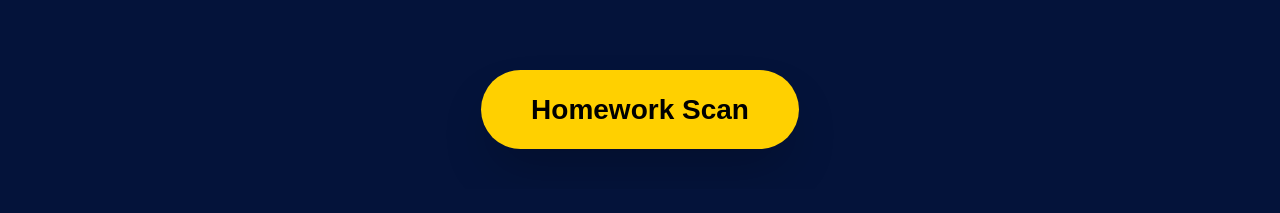
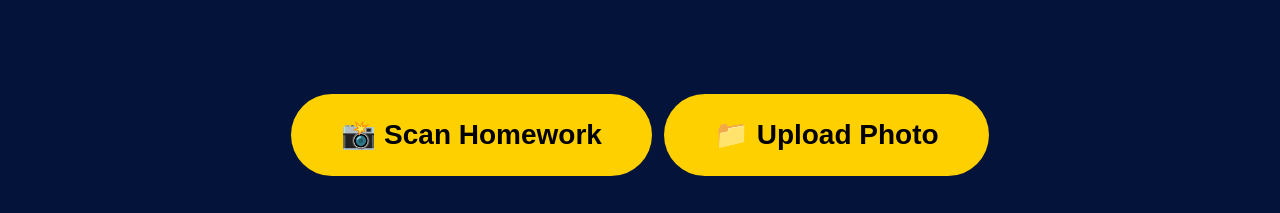
Before and after one commit to kamalsolimanahmed-ui/homework-helper, a Next.js app: page / in a window 1280 px wide. Shown: the part 802-1015 px from the top of the page. Before the commit the page ends 991 px from the top, so only its background shows below. Built offline with nearby package versions, Linux system fonts and the light colour scheme.

Commit message:
Fix camera scan flow (getUserMedia + HTTPS ready)

```diff
--- a/components/ScanButton.jsx
+++ b/components/ScanButton.jsx
@@ -1,78 +1,65 @@
-import { useRef, useState } from "react";
-import { useRouter } from "next/router";
+import { useRef, useState, useEffect, useCallback } from "react";
 
 export default function ScanButton() {
   const inputRef = useRef(null);
+  const videoRef = useRef(null);
+  const canvasRef = useRef(null);
+  const streamRef = useRef(null);
+  const processingRef = useRef(false);
+
   const [loading, setLoading] = useState(false);
-  const router = useRouter();
+  const [cameraOpen, setCameraOpen] = useState(false);
+  const [isMobile, setIsMobile] = useState(false);
+  const [statusText, setStatusText] = useState("");
+  const [cameraReady, setCameraReady] = useState(false);
 
-  function openFileInput() {
-    if (inputRef.current) {
-      // CRITICAL: Reset input value so same file can be selected twice
-      inputRef.current.value = "";
-      inputRef.current.click();
+  // Detect mobile
+  useEffect(() => {
+    const mobile = /Android|webOS|iPhone|iPad|iPod|BlackBerry|IEMobile|Opera Mini/i.test(
+      navigator.userAgent
+    );
+    setIsMobile(mobile);
+  }, []);
+
+  // Cleanup on unmount
+  useEffect(() => {
+    return () => {
+      stopCamera();
+    };
+  }, []);
+
+  // Stop camera helper
+  const stopCamera = useCallback(() => {
+    if (streamRef.current) {
+      streamRef.current.getTracks().forEach((track) => track.stop());
+      streamRef.current = null;
     }
-  }
+    setCameraReady(false);
+  }, []);
 
-  async function handleFileSelected(e) {
+  // ============ PROCESS FILE ============
+  const processFile = useCallback(async (fileOrBlob) => {
+    if (processingRef.current) {
+      console.log("⚠️ Already processing");
+      return;
+    }
+    processingRef.current = true;
+
     try {
-      const files = e.target.files;
+      console.log("📸 Processing:", fileOrBlob?.size, "bytes");
 
-      if (!files || files.length === 0) {
-        console.log("❌ No files selected - user cancelled");
-        return;
+      if (!fileOrBlob || fileOrBlob.size === 0) {
+        throw new Error("No image data");
       }
 
-      const file = files[0];
+      setStatusText("Uploading...");
 
-      // Verify file exists and has size
-      if (!file) {
-        console.error("❌ File is null");
-        alert("File error: File is null");
-        return;
-      }
-
-      if (file.size === 0) {
-        console.error("❌ File size is 0");
-        alert("File error: Empty file (0 bytes)");
-        return;
-      }
-
-      if (file.size === undefined) {
-        console.error("❌ File size is undefined");
-        alert("File error: Cannot determine file size");
-        return;
-      }
-
-      if (!file.type) {
-        console.error("❌ File type is undefined");
-        alert("File error: Cannot determine file type");
-        return;
-      }
-
-      if (!file.type.startsWith("image/")) {
-        console.error("❌ Not an image:", file.type);
-        alert("Please select an image file");
-        return;
-      }
-
-      console.log("✅ File validation passed");
-      console.log("   Name:", file.name);
-      console.log("   Type:", file.type);
-      console.log("   Size:", (file.size / 1024 / 1024).toFixed(2), "MB");
-
-      setLoading(true);
-
-      // Create FormData
       const formData = new FormData();
-      formData.append("file", file);
-
-      console.log("📤 Sending to /api/scan");
+      formData.append("file", fileOrBlob, "photo.jpg");
 
       const lang = localStorage.getItem("lang") || "en";
       const parentMode = localStorage.getItem("parentMode") === "true";
 
-      // Send to backend
       const response = await fetch("/api/scan", {
         method: "POST",
         body: formData,
@@ -82,92 +69,426 @@ export default function ScanButton() {
         },
       });
 
-      console.log("📥 Response status:", response.status);
+      const result = await response.json();
+      console.log("📥 Response:", response.status);
 
-      const result = await response.json();
-
-      if (!response.ok) {
-        console.error("❌ API error:", result);
-        alert("Error: " + (result.error || "Processing failed"));
-        setLoading(false);
-        return;
+      if (!response.ok || !result.success) {
+        throw new Error(result.error || "Processing failed");
       }
 
-      if (!result.success) {
-        console.error("❌ API failure:", result);
-        alert("Error: " + (result.error || "Processing failed"));
-        setLoading(false);
-        return;
-      }
+      localStorage.setItem("homeworkResult", JSON.stringify(result));
+      setStatusText("Done!");
 
-      console.log("✅ Processing successful");
-      console.log("   Saving results...");
-
-      // Save and redirect
-      localStorage.setItem("homeworkResult", JSON.stringify(result));
-      console.log("✅ Redirecting to results...");
-      router.push("/results");
+      // Use window.location - most reliable on mobile
+      window.location.href = "/results";
 
     } catch (error) {
-      console.error("❌ Exception:", error.message);
+      console.error("❌ Error:", error);
       alert("Error: " + error.message);
       setLoading(false);
+      setStatusText("");
+      processingRef.current = false;
     }
+  }, []);
+
+  // ============ FILE PICKER (UPLOAD) ============
+  const handleFileChange = useCallback((e) => {
+    const file = e.target.files?.[0];
+    if (file) {
+      console.log("📁 File selected:", file.name);
+      setLoading(true);
+      setStatusText("Processing...");
+      processFile(file);
+    }
+    // Reset input
+    if (inputRef.current) inputRef.current.value = "";
+  }, [processFile]);
+
+  const openFilePicker = useCallback((e) => {
+    e?.preventDefault?.();
+    e?.stopPropagation?.();
+    if (loading) return;
+
+    // IMPORTANT: Remove capture attribute to open gallery/file picker
+    if (inputRef.current) {
+      inputRef.current.removeAttribute("capture");
+      inputRef.current.click();
+    }
+  }, [loading]);
+
+  // ============ CUSTOM CAMERA (getUserMedia) ============
+  const openCamera = useCallback(async (e) => {
+    e?.preventDefault?.();
+    e?.stopPropagation?.();
+    if (loading) return;
+
+    try {
+      setCameraOpen(true);
+      setCameraReady(false);
+      setStatusText("Starting camera...");
+
+      const constraints = {
+        video: {
+          facingMode: { ideal: "environment" },
+          width: { ideal: 1920, min: 640 },
+          height: { ideal: 1080, min: 480 },
+        },
+        audio: false,
+      };
+
+      const stream = await navigator.mediaDevices.getUserMedia(constraints);
+      streamRef.current = stream;
+
+      // Wait for video element to be available
+      await new Promise((resolve) => setTimeout(resolve, 100));
+
+      if (videoRef.current) {
+        videoRef.current.srcObject = stream;
+
+        videoRef.current.onloadedmetadata = () => {
+          videoRef.current.play()
+            .then(() => {
+              setCameraReady(true);
+              setStatusText("");
+            })
+            .catch((err) => {
+              console.error("Play error:", err);
+              setCameraReady(true);
+              setStatusText("");
+            });
+        };
+      }
+    } catch (error) {
+      console.error("❌ Camera error:", error);
+      setCameraOpen(false);
+      setStatusText("");
+
+      if (error.name === "NotAllowedError") {
+        alert("Camera permission denied. Please allow camera access and try again, or use 'Upload Photo' instead.");
+      } else if (error.name === "NotFoundError") {
+        alert("No camera found. Please use 'Upload Photo' instead.");
+      } else {
+        alert("Camera error: " + error.message + "\n\nTry 'Upload Photo' instead.");
+      }
+    }
+  }, [loading]);
+
+  const closeCamera = useCallback((e) => {
+    e?.preventDefault?.();
+    e?.stopPropagation?.();
+    stopCamera();
+    setCameraOpen(false);
+    setStatusText("");
+  }, [stopCamera]);
+
+  const capturePhoto = useCallback((e) => {
+    e?.preventDefault?.();
+    e?.stopPropagation?.();
+
+    if (!videoRef.current || !canvasRef.current || loading) return;
+
+    console.log("📸 Capturing photo...");
+    setLoading(true);
+    setStatusText("Capturing...");
+
+    try {
+      const video = videoRef.current;
+      const canvas = canvasRef.current;
+      const ctx = canvas.getContext("2d");
+
+      // Set canvas to video dimensions
+      canvas.width = video.videoWidth || 1280;
+      canvas.height = video.videoHeight || 720;
+
+      // Draw frame
+      ctx.drawImage(video, 0, 0, canvas.width, canvas.height);
+
+      // Stop camera immediately after drawing
+      stopCamera();
+      setCameraOpen(false);
+
+      setStatusText("Processing...");
+
+      // Convert to blob
+      canvas.toBlob(
+        (blob) => {
+          if (blob && blob.size > 0) {
+            console.log("✅ Blob created:", blob.size, "bytes");
+            processFile(blob);
+          } else {
+            console.error("❌ Empty blob");
+            alert("Failed to capture photo. Please try again.");
+            setLoading(false);
+            setStatusText("");
+            processingRef.current = false;
+          }
+        },
+        "image/jpeg",
+        0.9
+      );
+    } catch (error) {
+      console.error("❌ Capture error:", error);
+      alert("Capture failed: " + error.message);
+      setLoading(false);
+      setStatusText("");
+      stopCamera();
+      setCameraOpen(false);
+      processingRef.current = false;
+    }
+  }, [loading, stopCamera, processFile]);
+
+  // ============ CAMERA UI ============
+  if (cameraOpen) {
+    return (
+      <div
+        style={{
+          position: "fixed",
+          top: 0,
+          left: 0,
+          right: 0,
+          bottom: 0,
+          background: "#000",
+          zIndex: 99999,
+          display: "flex",
+          flexDirection: "column",
+        }}
+      >
+        {/* Video Preview */}
+        <div style={{ flex: 1, position: "relative", overflow: "hidden" }}>
+          <video
+            ref={videoRef}
+            autoPlay
+            playsInline
+            muted
+            style={{
+              width: "100%",
+              height: "100%",
+              objectFit: "cover",
+            }}
+          />
+
+          {/* Viewfinder overlay */}
+          <div
+            style={{
+              position: "absolute",
+              top: "50%",
+              left: "50%",
+              transform: "translate(-50%, -50%)",
+              width: "80%",
+              maxWidth: "400px",
+              aspectRatio: "4/3",
+              border: "3px solid rgba(255,255,255,0.5)",
+              borderRadius: "12px",
+              pointerEvents: "none",
+            }}
+          />
+
+          {/* Status message */}
+          {statusText && (
+            <div
+              style={{
+                position: "absolute",
+                top: "50%",
+                left: "50%",
+                transform: "translate(-50%, -50%)",
+                background: "rgba(0,0,0,0.8)",
+                color: "#fff",
+                padding: "20px 40px",
+                borderRadius: "12px",
+                fontSize: "18px",
+                fontWeight: "bold",
+              }}
+            >
+              {statusText}
+            </div>
+          )}
+
+          {/* Instruction text */}
+          {cameraReady && !loading && (
+            <div
+              style={{
+                position: "absolute",
+                top: "20px",
+                left: "50%",
+                transform: "translateX(-50%)",
+                background: "rgba(0,0,0,0.6)",
+                color: "#fff",
+                padding: "10px 20px",
+                borderRadius: "20px",
+                fontSize: "14px",
+              }}
+            >
+              Point at homework and tap Capture
+            </div>
+          )}
+        </div>
+
+        {/* Hidden canvas */}
+        <canvas ref={canvasRef} style={{ display: "none" }} />
+
+        {/* Bottom controls */}
+        <div
+          style={{
+            background: "rgba(0,0,0,0.9)",
+            padding: "20px",
+            display: "flex",
+            justifyContent: "center",
+            alignItems: "center",
+            gap: "20px",
+          }}
+        >
+          {/* Cancel button */}
+          <button
+            type="button"
+            onClick={closeCamera}
+            disabled={loading}
+            style={{
+              width: "60px",
+              height: "60px",
+              borderRadius: "50%",
+              border: "none",
+              background: "#666",
+              color: "#fff",
+              fontSize: "24px",
+              cursor: loading ? "not-allowed" : "pointer",
+              opacity: loading ? 0.5 : 1,
+            }}
+          >
+            ✕
+          </button>
+
+          {/* Capture button */}
+          <button
+            type="button"
+            onClick={capturePhoto}
+            disabled={loading || !cameraReady}
+            style={{
+              width: "80px",
+              height: "80px",
+              borderRadius: "50%",
+              border: "4px solid #fff",
+              background: loading ? "#666" : cameraReady ? "#FFD000" : "#999",
+              cursor: loading || !cameraReady ? "not-allowed" : "pointer",
+              display: "flex",
+              alignItems: "center",
+              justifyContent: "center",
+              fontSize: "32px",
+            }}
+          >
+            {loading ? "⏳" : "📸"}
+          </button>
+
+          {/* Placeholder for symmetry */}
+          <div style={{ width: "60px", height: "60px" }} />
+        </div>
+      </div>
+    );
   }
 
+  // ============ MAIN BUTTONS UI ============
   return (
     <>
-      <button
-        onClick={openFileInput}
-        disabled={loading}
-        className="
-          px-12 py-5
-          bg-yellow-400
-          text-black
-          font-bold
-          rounded-full
-          shadow-2xl
-          text-xl
-          hover:bg-yellow-500
-          hover:scale-105
-          disabled:opacity-50
-          transition-all
-          duration-200
-          z-50
-          relative
-        "
+      {/* Loading overlay */}
+      {loading && statusText && (
+        <div
+          style={{
+            position: "fixed",
+            top: 0,
+            left: 0,
+            right: 0,
+            bottom: 0,
+            background: "rgba(0,0,0,0.8)",
+            display: "flex",
+            alignItems: "center",
+            justifyContent: "center",
+            zIndex: 99999,
+          }}
+        >
+          <div
+            style={{
+              background: "#fff",
+              padding: "30px 50px",
+              borderRadius: "16px",
+              textAlign: "center",
+            }}
+          >
+            <div style={{ fontSize: "48px", marginBottom: "15px" }}>⏳</div>
+            <div style={{ fontSize: "20px", fontWeight: "bold", color: "#333" }}>
+              {statusText}
+            </div>
+          </div>
+        </div>
+      )}
+
+      {/* Main buttons */}
+      <div
+        style={{
+          display: "flex",
+          gap: "12px",
+          flexWrap: "wrap",
+          justifyContent: "center",
+          marginTop: "24px",
+        }}
       >
-        {loading ? "⏳ Processing..." : "Homework Scan"}
-      </button>
+        {/* Camera button - uses getUserMedia (works on mobile without refresh) */}
+        <button
+          type="button"
+          onClick={openCamera}
+          disabled={loading}
+          style={{
+            padding: "14px 32px",
+            borderRadius: "50px",
+            border: "none",
+            background: loading ? "#999" : "#4CAF50",
+            color: "#fff",
+            fontWeight: "bold",
+            fontSize: "18px",
+            cursor: loading ? "not-allowed" : "pointer",
+            opacity: loading ? 0.6 : 1,
+          }}
+        >
+          📸 Scan Homework
+        </button>
 
-      {/*
-        NUCLEAR FIX:
-        - Removed capture="environment" (causes empty files on some Android devices)
-        - Using accept="image/*" only (browser handles camera/gallery)
-        - Input NOT hidden (stays in DOM for proper mobile browser handling)
-        - Using tabIndex="-1" to keep it out of tab order
-        - Using pointer-events: none to prevent accidental clicks
-        - Input must be accessible to mobile browsers
-      */}
+        {/* Upload button - opens file picker */}
+        <button
+          type="button"
+          onClick={openFilePicker}
+          disabled={loading}
+          style={{
+            padding: "14px 32px",
+            borderRadius: "50px",
+            border: "none",
+            background: loading ? "#999" : "#FFD000",
+            color: "#000",
+            fontWeight: "bold",
+            fontSize: "18px",
+            cursor: loading ? "not-allowed" : "pointer",
+            opacity: loading ? 0.6 : 1,
+          }}
+        >
+          📁 Upload Photo
+        </button>
+      </div>
+
+      {/* Hidden file input - NO capture attribute */}
       <input
         ref={inputRef}
         type="file"
         accept="image/*"
-        onChange={handleFileSelected}
+        onChange={handleFileChange}
         style={{
-          position: "fixed",
-          top: "0",
-          left: "0",
-          width: "0",
-          height: "0",
-          padding: "0",
-          border: "0",
-          opacity: "0",
-          visibility: "hidden",
-          pointerEvents: "none",
+          position: "absolute",
+          width: "1px",
+          height: "1px",
+          padding: 0,
+          margin: "-1px",
+          overflow: "hidden",
+          clip: "rect(0,0,0,0)",
+          whiteSpace: "nowrap",
+          border: 0,
         }}
-        tabIndex="-1"
-        aria-hidden="true"
+        tabIndex={-1}
       />
     </>
   );
```
